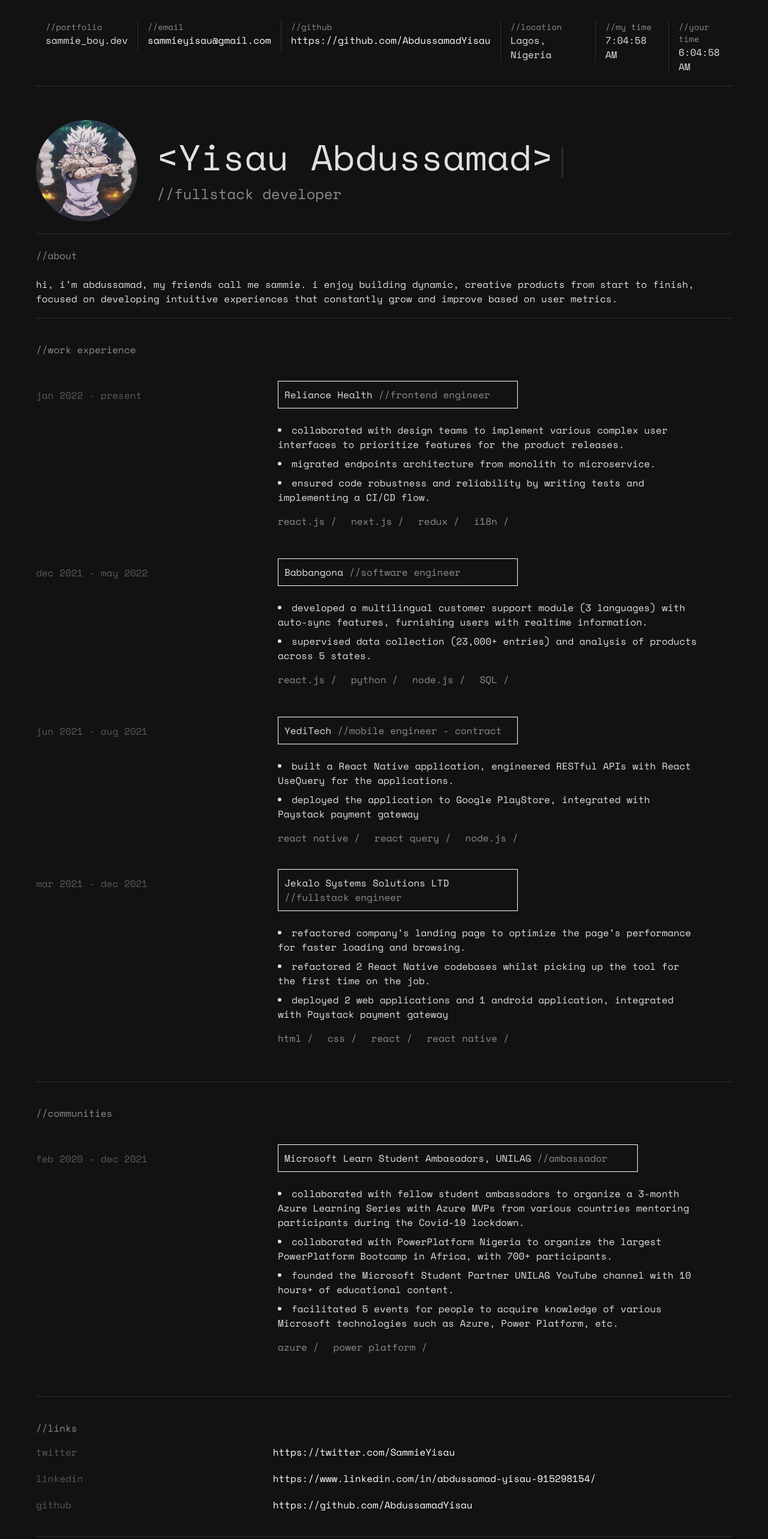
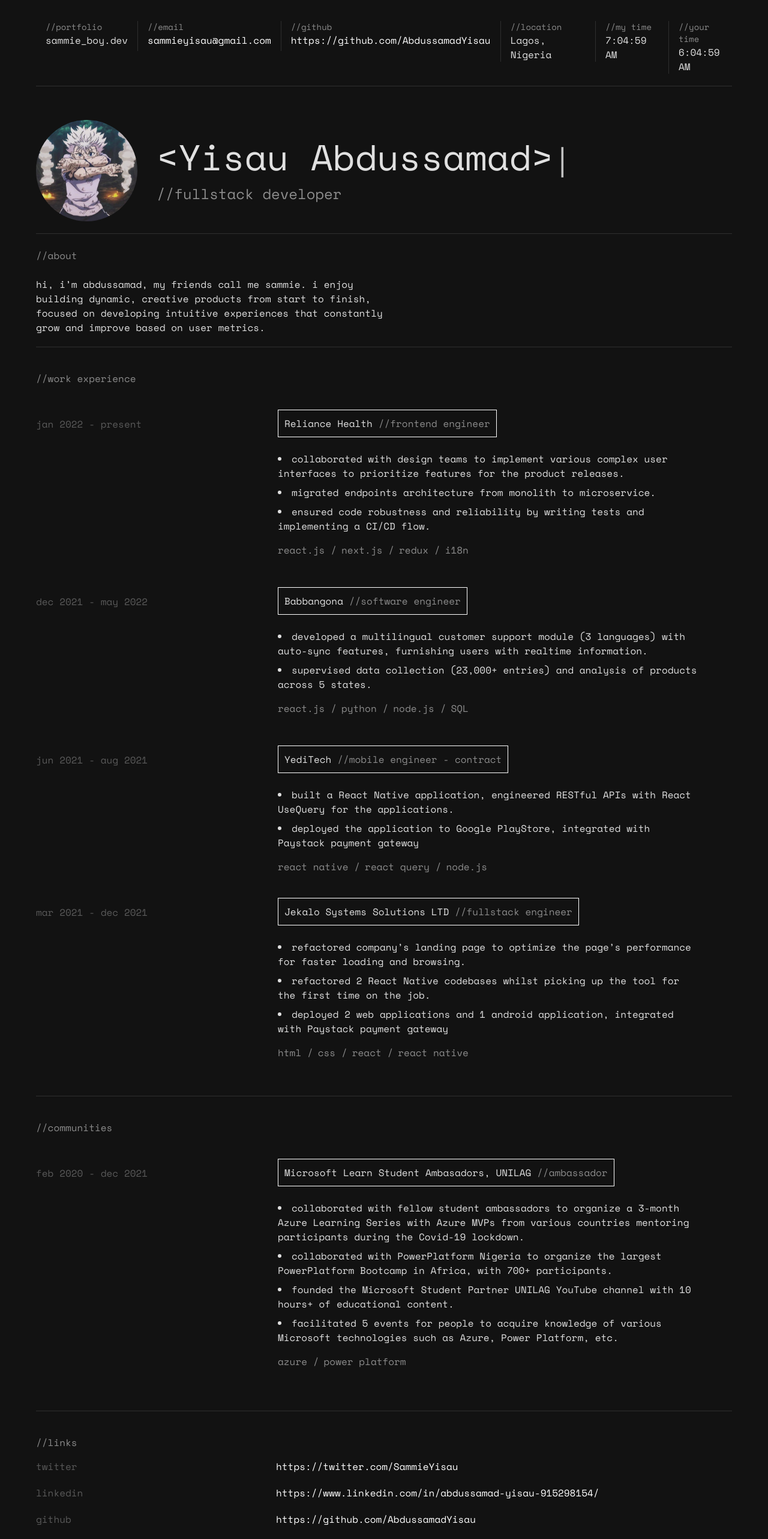
Before and after one commit to AbdussamadYisau/portolio-v2, a Next.js app: page / in a window 1280 px wide. Shown: the top 2566 px of the page at 60% size. Built offline with nearby package versions, Linux system fonts and the light colour scheme.

Commit message:
Created hover animation for links, max-width, made experience company and role's box dynamic

```diff
--- a/components/Bio.js
+++ b/components/Bio.js
@@ -49,7 +49,7 @@
 
       <div className="border-b pb-5 border-[#8C8C8C] dark:border-white dark:border-opacity-[.12]">
         <p className="text-[16px] text-[#8C8C8C]">//about</p>
-        <p className="text-[16px] pt-[24px] text-[#1F1F1F] dark:text-[#FFFFFF] dark:text-opacity-[.87] w-full">
+        <p className="text-[16px] pt-[24px] text-[#1F1F1F] dark:text-[#FFFFFF] dark:text-opacity-[.87] w-1/2">
           hi, i’m abdussamad, my friends call me sammie. i enjoy building
           dynamic, creative products from start to finish, focused on
           developing intuitive experiences that constantly grow and improve
--- a/components/Credit.js
+++ b/components/Credit.js
@@ -1,12 +1,8 @@
 export default function Credit() {
     return (
-      <div className="flex w-full flex-col md:flex-row justify-center md:gap-x-4 md:items-center mb-[40px]">
+      <div className="flex w-full flex-col text-center items-center md:flex-row justify-center md:gap-x-4 mb-[40px]">
         <p className="text-[#595959]">designed by oluwapelumi abimbola</p>
         <p className="text-[#595959] hidden md:inline">|</p>
-        <div className="md:hidden flex flex-row justify-center">
-        <p className="w-1/2 text-center  border-b mb-[4px] border-[#8C8C8C] dark:border-white dark:border-opacity-[.12] mt-[4px]"></p>
-        </div>
-
         <p className="text-[#595959]">developed by yisau abdussamad</p>
       </div>
     );
--- a/components/Experience.js
+++ b/components/Experience.js
@@ -1,6 +1,7 @@
-import Image from "next/image";
+
 
 export default function Experience() {
+
   const workExperience = [
     {
       name: "Reliance Health",
@@ -78,11 +79,11 @@
                   : `pb-[40px]`
               }`}
             >
-              <p className="text-[16px] text-[#595959] pt-[12px] pb-[12px] xl:pb-[0px] w-full lg:w-[245px]">
+              <p className="text-[16px] text-[#595959] pt-[12px] pb-[12px] xl:pb-[0px] w-full xl:w-[245px]">
                 {experience.period}
               </p>
               <div>
-                <p className="text-[16px] dark:text-white dark:text-opacity-[.87] border border-[#1F1F1F] dark:border-white p-2.5 w-full lg:w-[400px]">
+                <p className="text-[16px] dark:text-white dark:text-opacity-[.87] border border-[#1F1F1F] dark:border-white p-2.5 md:w-max ">
                   {`${experience.name} `}{" "}
                   <span className="text-[#8C8C8C]">
                     //{experience.role.toLowerCase()}
@@ -100,17 +101,17 @@
                   ))}
                 </ul>
 
-                <div className="flex  flex-col md:flex-row gap-x-6">
+                <div className="flex xs:flex-col flex-row gap-x-2">
                   {experience.tools.map((tool, index) => (
                     <span
                       key={index}
-                      className={`text-[#8C8C8C] pt-[8px] pl-[-8px]`}
+                      className={`text-[#8C8C8C] pt-[8px]`}
                     >
                       {tool}{" "}
                       <span
-                        className={` invisible xl:visible ${
+                        className={`invisible ${
                           index !== experience.tools.length - 1
-                            ? "visible"
+                            ? "sm:visible"
                             : "invisible"
                         }` }
                       >
@@ -138,11 +139,11 @@
                   : `pb-[40px]`
               }`}
             >
-              <p className="text-[16px] text-[#595959] pt-[12px] w-full lg:w-[245px]">
+              <p className="text-[16px] text-[#595959] pt-[12px] w-full xl:w-[245px]">
                 {experience.period}
               </p>
               <div>
-                <p className="text-[16px] dark:text-white dark:text-opacity-[.87] border border-[#1F1F1F] w-full dark:border-white p-2.5 lg:w-[600px]">
+                <p className="text-[16px] dark:text-white dark:text-opacity-[.87] border border-[#1F1F1F] w-full dark:border-white p-2.5 md:w-max">
                   {`${experience.name} `}{" "}
                   <span className="text-[#8C8C8C]">
                     //{experience.role.toLowerCase()}
@@ -160,17 +161,17 @@
                   ))}
                 </ul>
 
-                <div className="flex  flex-col md:flex-row gap-x-6">
+                <div className="flex xs:flex-col flex-row gap-x-2">
                   {experience.tools.map((tool, index) => (
                     <span
                       key={index}
-                      className={`text-[#8C8C8C] lg:pt-[8px] pl-[-8px]`}
+                      className={`text-[#8C8C8C] lg:pt-[8px]`}
                     >
                       {tool}{" "}
                       <span
-                        className={` invisible xl:visible ${
-                          index !== experience.tools.length - 1
-                            ? "visible"
+                        className={`invisible ${
+                          index !== experience.tools.length-1
+                            ? "sm:visible"
                             : "invisible"
                         }`}
                       >
--- a/components/Header.js
+++ b/components/Header.js
@@ -2,18 +2,15 @@
 import Link from "next/link";
 import { useEffect, useState } from "react";
 
-
 export default function Header() {
-
   let options = {
-        timeZone: 'Africa/Lagos',
-        hour: 'numeric',
-        minute: 'numeric',
-        second: 'numeric',
-        hourCycle: 'h12'
+      timeZone: "Africa/Lagos",
+      hour: "numeric",
+      minute: "numeric",
+      second: "numeric",
+      hourCycle: "h12",
     },
     formatter = new Intl.DateTimeFormat([], options);
-
 
   const [date, setCurrentDate] = useState(new Date());
   const [myDate, setMyCurrentDate] = useState(formatter.format(new Date()));
@@ -32,62 +29,106 @@
   const headerDetails = [
     {
       label: "portfolio",
-            field: "sammie_boy.dev"
+      field: "sammie_boy.dev",
     },
     {
       label: "email",
       field: "sammieyisau@gmail.com",
-            link: "mailto:sammieyisau@gmail.com "
+      link: "mailto:sammieyisau@gmail.com ",
     },
     {
       label: "github",
       field: "https://github.com/AbdussamadYisau",
-            link: "https://github.com/AbdussamadYisau"
+      link: "https://github.com/AbdussamadYisau",
     },
     {
       label: "location",
       field: `Lagos, Nigeria`,
     },
     {
-            label: "my time",
-            field: `${myDate.toLocaleString('en-US', {
-                hour: 'numeric',
-                minute: 'numeric',
-                second: 'numeric',
-                hourCycle: 'h12',
-            }).toLocaleUpperCase()}`
+    //   label: "time",
+    label: `${ myDate
+        .toLocaleString("en-US", {
+          hour: "numeric",
+          minute: "numeric",
+          second: "numeric",
+          hourCycle: "h12",
+        })
+        .toLocaleUpperCase() === date.toLocaleString("en-US", {
+            hour: "numeric",
+            minute: "numeric",
+            second: "numeric",
+            hour12: true,
+          }) ? 'time': 'my time'}`,
+      field: `${myDate
+        .toLocaleString("en-US", {
+          hour: "numeric",
+          minute: "numeric",
+          second: "numeric",
+          hourCycle: "h12",
+        })
+        .toLocaleUpperCase()}`,
     },
     {
       label: "your time",
-            field: `${date.toLocaleString('en-US', {
-                hour: 'numeric',
-                minute: 'numeric',
-                second: 'numeric',
+      field: `${date.toLocaleString("en-US", {
+        hour: "numeric",
+        minute: "numeric",
+        second: "numeric",
         hour12: true,
-            })}`
-        }
+      })}`,
+    },
   ];
   return (
     <>
-            <nav className="flex flex-col gap-4 md:flex md:flex-row md:justify-between border-b pb-5 border-[#8C8C8C] dark:border-white dark:border-opacity-[.12]">
-                {headerDetails.map((item, index) =>
-                    <div key={index} className={`${index === 5 && item.field === headerDetails[4].field ? "hidden" : ""} ${index === 1 || index ===2? "hidden md:block" : "block"}`}>
-                    <div key={index} className={`${index !== 0 ? "md:border-l pl-4 md:border-[#8C8C8C] dark:border-white dark:border-opacity-[.12]" : "pl-4"} ${index === 1 || index ===2? "hidden md:block" : "block"}`}>
-                        <p  className={`text-sm text-[#8C8C8C] ${index === 1 || index ===2 ? "hidden md:block" : "block"}`}>//{item.label}</p>
-                        {index === 1 || index === 2 ?
+      <nav className="flex flex-col gap-4 lg:flex-row lg:justify-between border-b pb-5 border-[#8C8C8C] dark:border-white dark:border-opacity-[.12]">
+        {headerDetails.map((item, index) => (
+          <div
+            key={index}
+            className={`${
+              index === 5 && item.field === headerDetails[4].field
+                ? "hidden"
+                : ""
+            } ${index === 1 || index === 2 ? "hidden md:block" : "block"}`}
+          >
+            <div
+              key={index}
+              className={`${
+                index !== 0
+                  ? "md:border-l pl-4 md:border-[#8C8C8C] dark:border-white dark:border-opacity-[.12]"
+                  : "pl-4"
+              } ${index === 1 || index === 2 ? "hidden md:block" : "block"}`}
+            >
+
+                <p
+                  className={`text-sm text-[#8C8C8C] ${
+                    index === 1 || index === 2 ? "hidden md:block" : "block"
+                  }`}
+                >
+                  //{item.label}
+                </p>
+
+
+              {index === 1 || index === 2 ? (
                 <div className="md:inline-block w-full text-ellipsis overflow-hidden hidden">
-                            <Link key ={index} href={item.link} passHref className="text-base text-[#141414] dark:text-white dark:text-opacity-[.87]">
+                  <Link
+                    key={index}
+                    href={item.link}
+                    passHref
+                    className="text-base text-[#141414] dark:text-white dark:text-opacity-[.87]"
+                  >
                     {item.field}
                   </Link>
                 </div>
-                            :
-                            <p className="text-base text-[#141414] dark:text-white dark:text-opacity-[.87]">{item.field}</p>
-                        }
-
+              ) : (
+                <p className="text-base text-[#141414] dark:text-white dark:text-opacity-[.87]">
+                  {item.field}
+                </p>
+              )}
             </div>
           </div>
-                )}
+        ))}
       </nav>
     </>
-    )
+  );
 }
--- a/components/Link.js
+++ b/components/Link.js
@@ -1,6 +1,7 @@
 import Link from "next/link";
-
+import { useTheme } from "next-themes";
 export default function Links() {
+  const { theme } = useTheme();
   const linksInfo = [
     {
       title: "twitter",
@@ -29,13 +30,13 @@
               {experience.title}
             </p>
 
-            <div className="inline-block md:inline md:pl-[56px] text-ellipsis overflow-hidden w-full">
+            <div className={`${theme === 'dark' ? 'hover-underline-dark-animation' : 'hover-underline-animation'} inline-block md:inline text-ellipsis overflow-hidden`}>
 
-            <Link key={index} href={experience.link} passHref className="text-[16px] text-[#262626] dark:text-white dark:text-opacity-[.87]">
-            <a className="hover:underline hover:underline-offset-8" target="_blank">
-            {`${experience.link} `}{" "}
-            </a>
-            </Link>
+                <Link key={index} href={experience.link} passHref className="text-[16px] text-[#262626] dark:text-white dark:text-opacity-[.87]">
+                <a className="" target="_blank">
+                {`${experience.link} `}{" "}
+                </a>
+                </Link>
             </div>
 
 
--- a/pages/index.js
+++ b/pages/index.js
@@ -36,6 +36,7 @@
   useEffect(() => {
     setMounted(true);
     renderThemeChanger();
+    // setTheme("light");
   }, [currentDate]);
 
   if (!mounted) {
@@ -43,7 +44,7 @@
   }
   return (
     <div
-      className="w-screen bg-[#D7D7D7] dark:bg-[#121212] pr-[32px] pl-[32px] pt-[35px] md:pr-[60px] pb-[20px] md:pl-[60px]"
+      className=" bg-[#D7D7D7] dark:bg-[#121212] pr-[32px] pl-[32px] pt-[35px] md:pr-[60px] pb-[20px] md:pl-[60px]"
     >
       <Head>
         <meta charset="utf-8" />
--- a/styles/globals.css
+++ b/styles/globals.css
@@ -13,8 +13,10 @@
   /* background-color: #D7D7D7; */
   font-family: "Space Mono", -apple-system, BlinkMacSystemFont, Segoe UI, Roboto, Oxygen,
     Ubuntu, Cantarell, Fira Sans, Droid Sans, Helvetica Neue, sans-serif;
+  width: 100%;
+  max-width: 1440px;
+  margin: 0 auto;
 }
-
 
 a {
   color: inherit;
@@ -33,3 +35,51 @@
     font-size: 50px;
   }
 }
+
+
+.hover-underline-dark-animation {
+  display: inline-block;
+  position: relative;
+}
+
+.hover-underline-dark-animation:after {
+  content: '';
+  position: absolute;
+  width: 100%;
+  transform: scaleX(0);
+  height: 2px;
+  bottom: 0;
+  left: 0;
+  background-color: #fff;
+  transform-origin: bottom right;
+  transition: transform 0.25s ease-out;
+}
+
+.hover-underline-dark-animation:hover:after {
+  transform: scaleX(1);
+  transform-origin: bottom left;
+}
+
+
+.hover-underline-animation {
+  display: inline-block;
+  position: relative;
+}
+
+.hover-underline-animation:after {
+  content: '';
+  position: absolute;
+  width: 100%;
+  transform: scaleX(0);
+  height: 2px;
+  bottom: 0;
+  left: 0;
+  background-color: #262626;
+  transform-origin: bottom right;
+  transition: transform 0.25s ease-out;
+}
+
+.hover-underline-animation:hover:after {
+  transform: scaleX(1);
+  transform-origin: bottom left;
+}
--- a/tailwind.config.js
+++ b/tailwind.config.js
@@ -1,11 +1,15 @@
 /** @type {import('tailwindcss').Config} */
+const defaultTheme = require('tailwindcss/defaultTheme');
 module.exports = {
   content: [
     './pages/**/*.{html,js}',
     './components/**/*.{html,js}',
   ],
   theme: {
-    extend: {},
+    screens: {
+      'xs': {'max': '281px'},
+      ...defaultTheme.screens,
+    }
   },
   darkMode: 'class',
   plugins: [],
```
Lines whose indentation alone changed are shown as unchanged.
